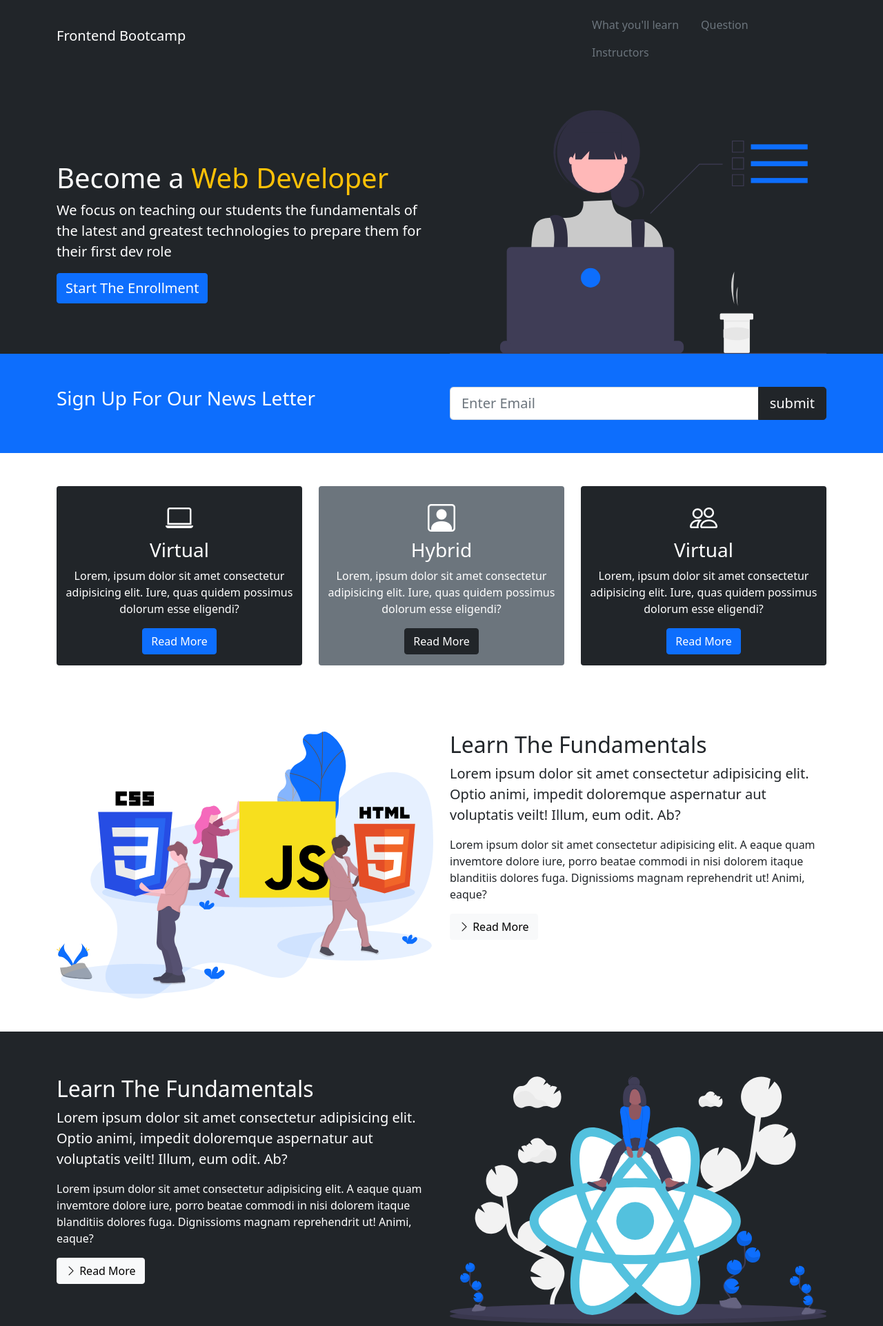
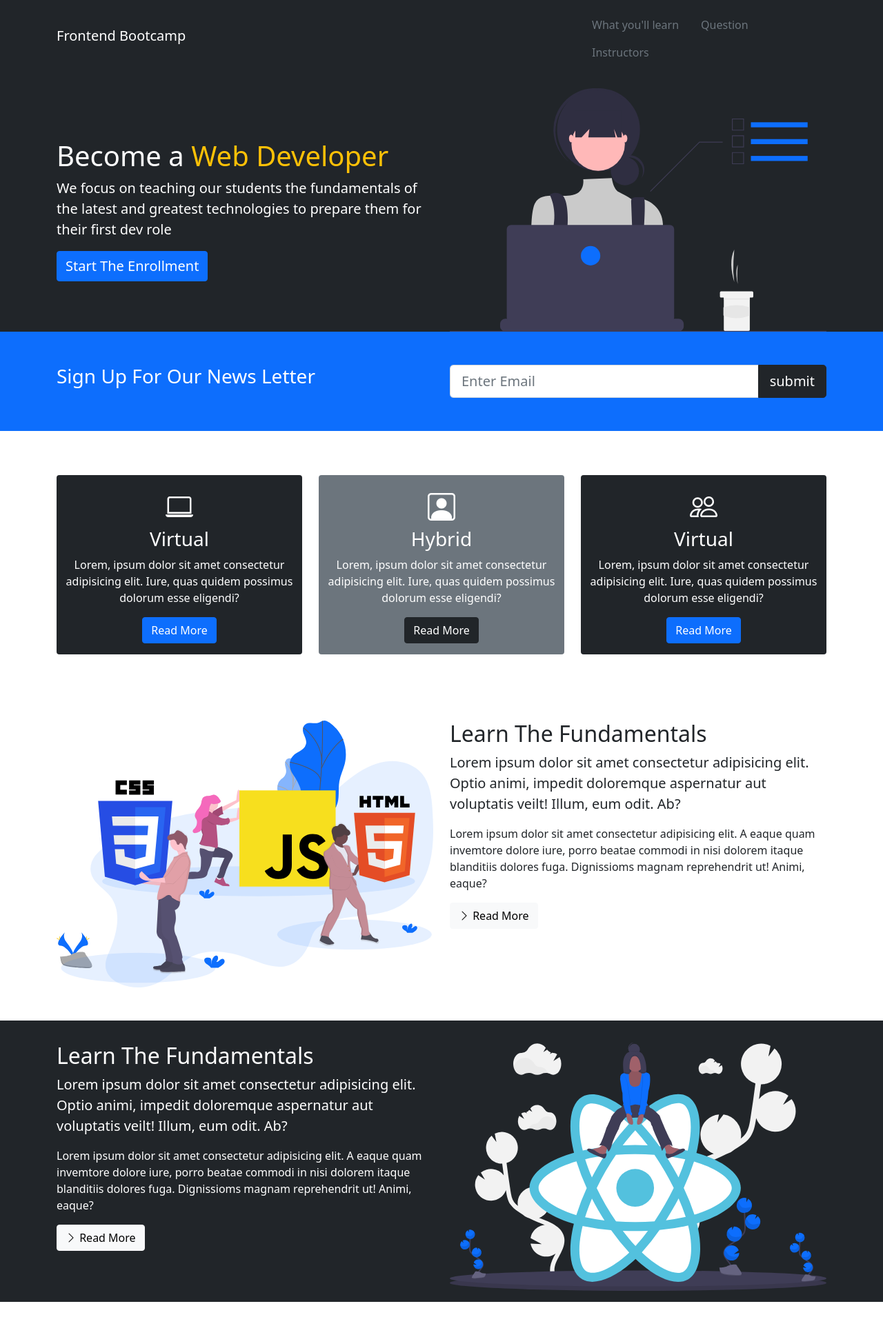
Before and after one commit to mohammedrehaimin/bootcamp, a plain HTML site: page index.html in a window 1280 px wide. Shown: the top 1923 px of the page at 69% size. Drawn offline with Linux system fonts and the light colour scheme; files whose address does not match are found by name.

Commit message:
padding adjusted

```diff
--- a/index.html
+++ b/index.html
@@ -35,13 +35,13 @@
     <main>
         <section class="bg-dark">
             <div class="container">
-                <div class="row pt-5 align-items-center">
-                    <div class="col-md-6 text-white">
+                <div class="row align-items-center">
+                    <div class="col-md-6 text-white pt-3">
                         <h2 class="fs-1">Become a <span class="text-warning">Web Developer</span></h2>
                         <p class="fs-5 fw-lighter">We focus on teaching our students the fundamentals of the latest and greatest technologies to prepare them for their first dev role</p>
                         <button class="btn btn-primary fs-5">Start The Enrollment</button>
                     </div>
-                    <div class="col-md-6">
+                    <div class="col-md-6 pt-3">
                         <img src="images/showcase.svg" alt="" class="w-100">
                     </div>
                 </div>
@@ -67,7 +67,7 @@
         <section>
             <div class="container">
                 <div class="row text-center text-white py-5">
-                    <div class="col-md-4">
+                    <div class="col-md-4 pt-3">
                         <div class="bg-dark rounded py-3">
                             <i class="bi bi-laptop fs-1"></i>
                             <h3>Virtual</h3>
@@ -75,7 +75,7 @@
                             <button class="btn btn-primary">Read More</button>
                         </div>
                     </div>
-                    <div class="col-md-4">
+                    <div class="col-md-4 pt-3">
                         <div class="bg-secondary rounded py-3">
                             <i class="bi bi-person-square fs-1"></i>
                             <h3>Hybrid</h3>
@@ -83,7 +83,7 @@
                             <button class="btn btn-dark">Read More</button>
                         </div>
                     </div>
-                    <div class="col-md-4">
+                    <div class="col-md-4 pt-3">
                         <div class="bg-dark rounded py-3">
                             <i class="bi bi-people fs-1"></i>
                             <h3>Virtual</h3>
@@ -111,14 +111,14 @@
         </section>
         <section class="bg-dark text-white py-3">
             <div class="container">
-                <div class="row py-5">
-                    <div class="col-md-6 pe-4">
+                <div class="row ">
+                    <div class="col-md-6 pe-4 pt-3">
                         <h2>Learn The Fundamentals</h2>
                         <p class="fs-5 fw-lighter">Lorem ipsum dolor sit amet consectetur adipisicing elit. Optio animi, impedit doloremque aspernatur aut voluptatis veilt! Illum, eum odit. Ab?</p>
                         <p>Lorem ipsum dolor sit amet consectetur adipisicing elit. A eaque quam invemtore dolore iure, porro beatae commodi in nisi dolorem itaque blanditiis dolores fuga. Dignissioms magnam reprehendrit ut! Animi, eaque?</p>
                         <button class="btn btn-light"><i class="bi bi-chevron-right"></i> Read More</button>
                     </div>
-                    <div class="col-md-6">
+                    <div class="col-md-6 pt-3">
                         <img src="images/react.svg" alt="" class="w-100">
                     </div>
                 </div>
@@ -199,7 +199,7 @@
                     </div>
                 </div>
                 <div class="row">
-                    <div class="col-md-3">
+                    <div class="col-md-3 pt-3">
                         <div class="bg-white rounded p-3">
                             <img src="https://randomuser.me/api/portraits/men/11.jpg" alt="" class="rounded-circle">
                             <h3>John Doe</h3>
@@ -210,7 +210,7 @@
                             <i class="bi bi-instagram"></i>
                         </div>
                     </div>
-                    <div class="col-md-3">
+                    <div class="col-md-3 pt-3">
                         <div class="bg-white rounded p-3">
                             <img src="https://randomuser.me/api/portraits/women/11.jpg" alt="" class="rounded-circle">
                             <h3>John Doe</h3>
@@ -221,7 +221,7 @@
                             <i class="bi bi-instagram"></i>
                         </div>
                     </div>
-                    <div class="col-md-3">
+                    <div class="col-md-3 pt-3">
                         <div class="bg-white rounded p-3">
                             <img src="https://randomuser.me/api/portraits/men/12.jpg" alt="" class="rounded-circle">
                             <h3>John Doe</h3>
@@ -232,7 +232,7 @@
                             <i class="bi bi-instagram"></i>
                         </div>
                     </div>
-                    <div class="col-md-3">
+                    <div class="col-md-3 pt-3">
                         <div class="bg-white rounded p-3">
                             <img src="https://randomuser.me/api/portraits/women/12.jpg" alt="" class="rounded-circle">
                             <h3>John Doe</h3>
```
